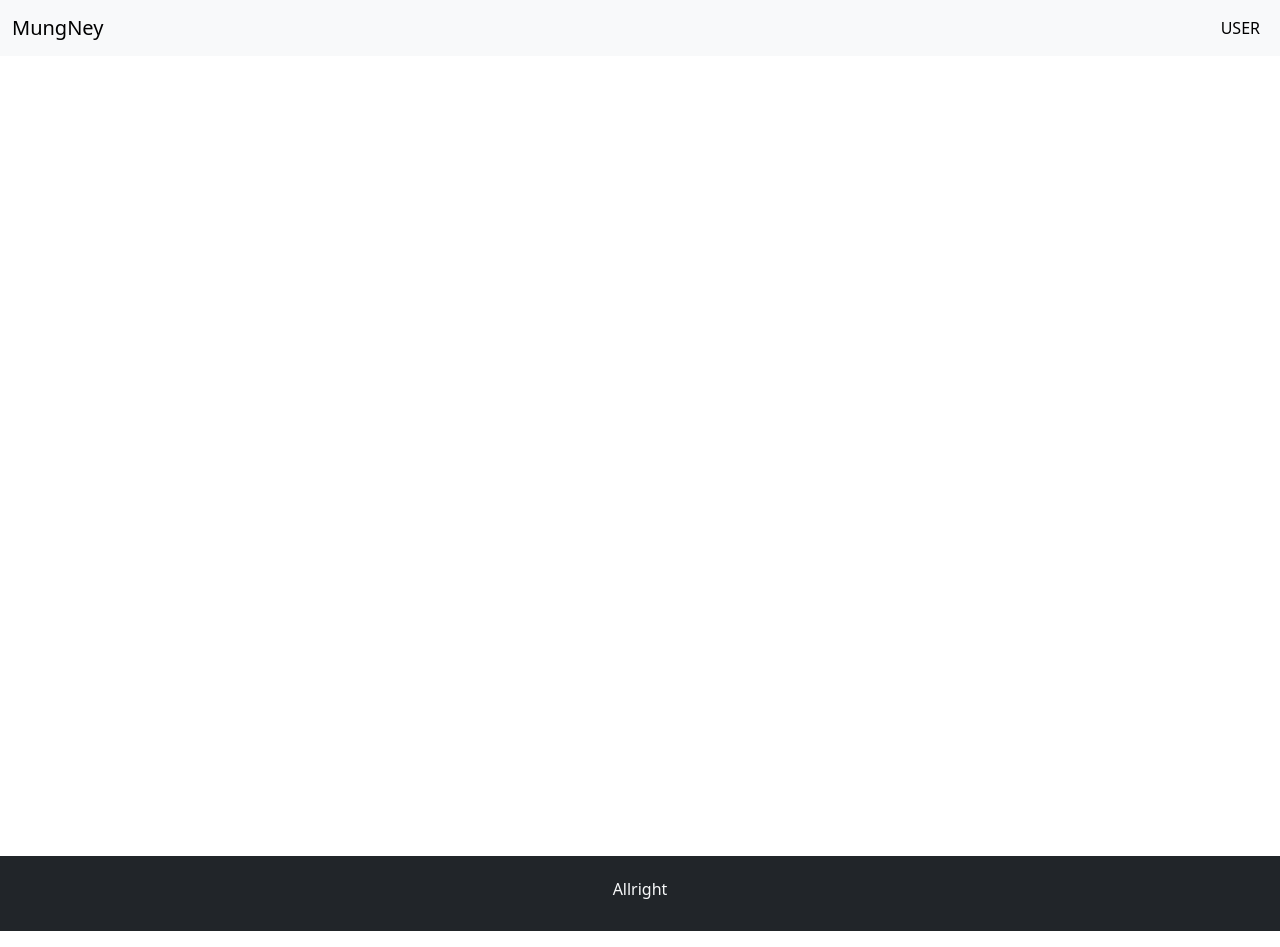
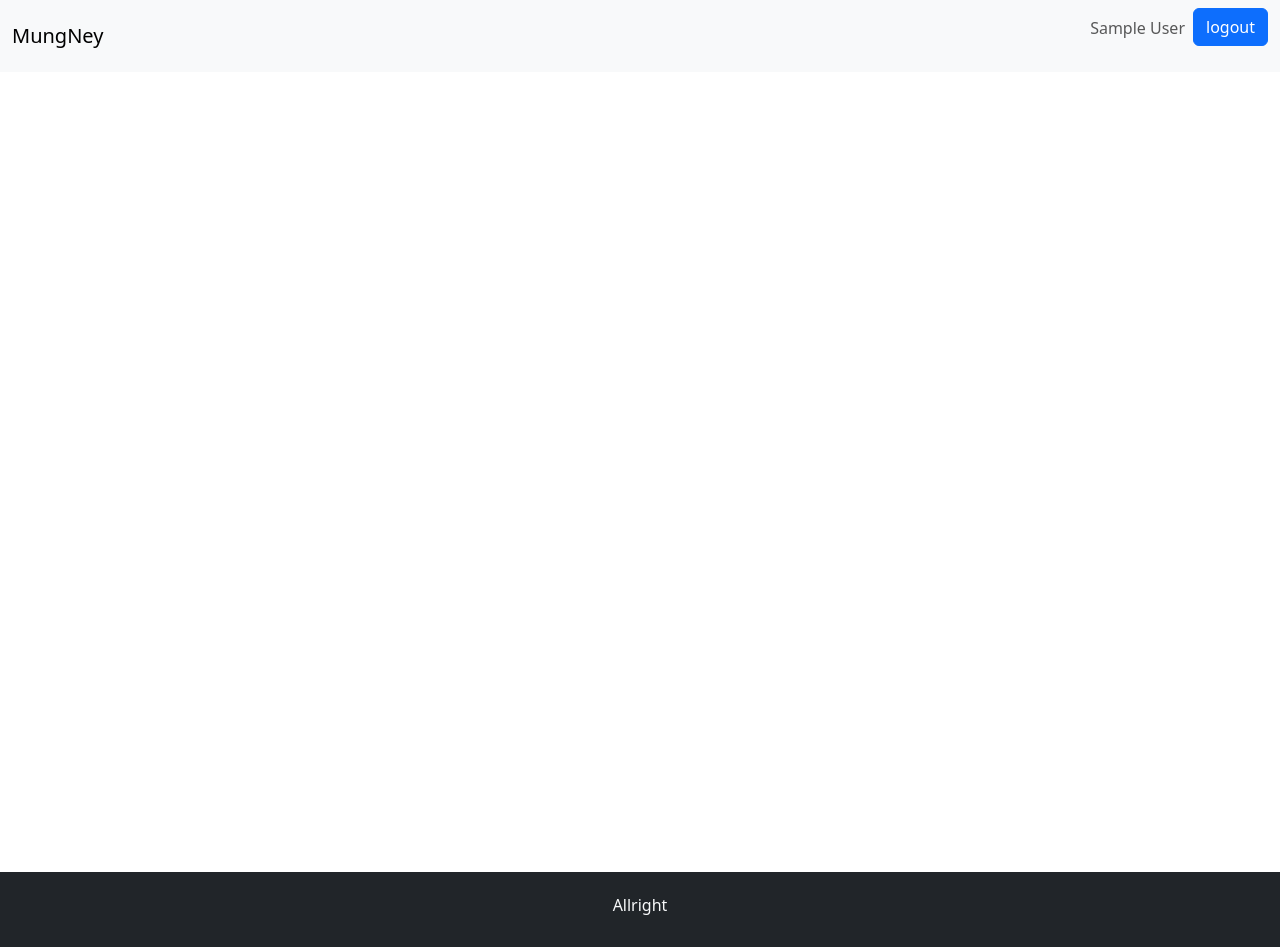
Before and after one commit to Tantalumm/MungNey, a React (Create React App) app in the folder client/: page / in a window 1280 px wide. Built offline with nearby package versions, Linux system fonts and the light colour scheme; sample sign-in values are in the browser's storage.

Commit message:
Update:ProtectRoutes and Logout

```diff
--- a/client/src/App.js
+++ b/client/src/App.js
@@ -1,12 +1,13 @@
-import {Routes,Route} from 'react-router-dom';
+import {Routes,Route,Navigate} from 'react-router-dom';
 import Homepage from './pages/Homepage';
 import Register from './pages/Register';
 import Login from './pages/Login';
+
 function App() {
   return (
     <>
     <Routes>
-        <Route path="/" element={<Homepage/>}/>
+        <Route path="/" element={<ProtectedRoutes><Homepage/></ProtectedRoutes>}/>
         <Route path="/register" element={<Register/>}/>
         <Route path="/login" element={<Login/>}/>
       </Routes>
@@ -14,4 +15,13 @@
   );
 }
 
+export function ProtectedRoutes(props){
+  if(localStorage.getItem('user')){
+    return props.children
+  }
+  else{
+    return <Navigate to ="/login"/>
+  }
+}
+
 export default App;
--- a/client/src/components/layout/Header.js
+++ b/client/src/components/layout/Header.js
@@ -1,7 +1,21 @@
-import React from "react";
-import { Link } from "react-router-dom";
+import React, { useState, useEffect} from "react";
+import { Link,useNavigate } from "react-router-dom";
+import { message } from "antd";
 
 const Header = () => {
+  const [loginUser, setLoginUser] = useState("");
+  const navigate = useNavigate();
+  useEffect(() => {
+    const user = JSON.parse(localStorage.getItem("user"));
+    if (user) {
+      setLoginUser(user);
+    }
+  }, []);
+  const logoutHandler = () =>{
+    localStorage.removeItem('user')
+    message.success('Logout Successfully')
+    navigate('/login')
+  }
   return (
     <>
       <nav className="navbar navbar-expand-lg bg-body-tertiary">
@@ -18,18 +32,21 @@
             <span className="navbar-toggler-icon" />
           </button>
           <div className="collapse navbar-collapse" id="navbarTogglerDemo01">
-            <Link className="navbar-brand" to="/" >
+            <Link className="navbar-brand" to="/">
               MungNey
             </Link>
             <ul className="navbar-nav ms-auto mb-2 mb-lg-0">
               <li className="nav-item">
-                <Link
-                to="/user"
-                className="nav-link active"
-                aria-current="page"
+                {" "}
+                <p className="nav-link">{loginUser && loginUser.name}</p>{" "}
+              </li>
+              <li className="nav-item">
+                <button
+                  className="btn btn-primary"
+                  onClick={logoutHandler}
                 >
-                  USER
-                </Link>
+                  logout
+                </button>
               </li>
             </ul>
           </div>
--- a/client/src/pages/Login.js
+++ b/client/src/pages/Login.js
@@ -1,4 +1,4 @@
-import React,{useState} from "react";
+import React,{useState,useEffect} from "react";
 import { Form, Input, message } from "antd";
 import { Link,useNavigate } from "react-router-dom";
 import axios from "axios";
@@ -21,16 +21,23 @@
             message.error("something wrong")
         }
     }
+
+    useEffect(()=>{
+        if(localStorage.getItem('user')){
+            navigate("/")
+            }
+        },[navigate]);
+
     return(
         <>
         <div className="login-page">
             {loading && <Spinner/>}
             <Form layout="vertical" onFinish={submitHandler}>
                 <h1>Login From</h1>
-                <Form.Item label="Email" name="Email">
+                <Form.Item label="email" name="email">
                     <Input type="email"/>
                 </Form.Item>
-                <Form.Item label="Password" name="Password">
+                <Form.Item label="password" name="password">
                     <Input type="password"/>
                 </Form.Item>
                 <div className="d-flex justify-content-between">
```
Also changed, not shown: 2 other files (tests, documents, lock files or other folders).
